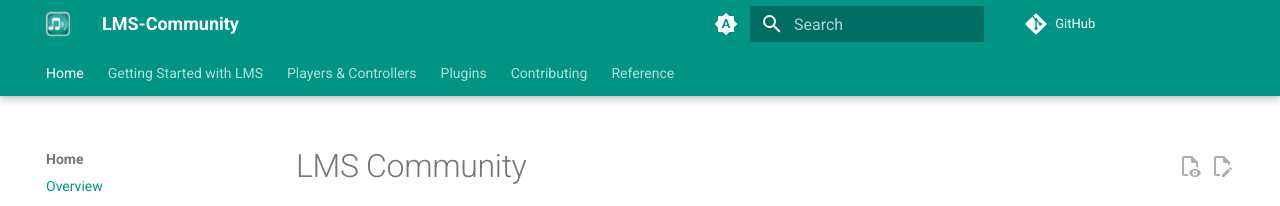
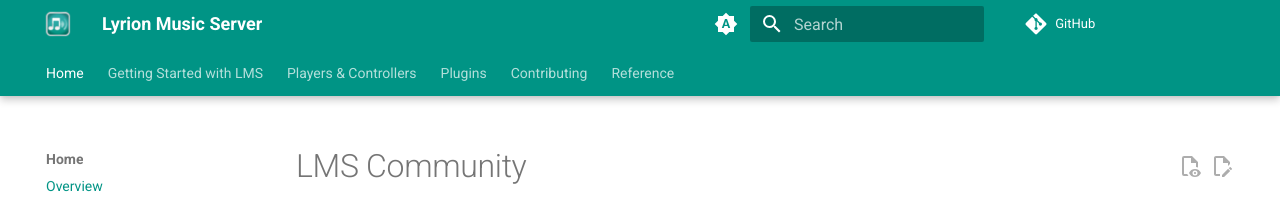
Before and after one commit to LMS-Community/lms-community.github.io, an MkDocs documentation site: the page built from docs/index.md, in a window 1280 px wide. Shown: the top 206 px of the page. Built offline with MkDocs 1.6.1 and Material for MkDocs 9.7.7, drawn with Linux system fonts in a browser that asks for light colours; comment, search, counter and statistics services are not loaded.

Commit message:
Change title of page to Lyrion Music Server

```diff
--- a/mkdocs.yml
+++ b/mkdocs.yml
@@ -1,5 +1,5 @@
-site_name: LMS-Community
-site_url: https://lms-community.github.io/
+site_name: Lyrion Music Server
+site_url: https://lyrion.org/
 repo_url: https://github.com/lms-community/lms-community.github.io
 edit_uri: edit/main/docs/
 
```
